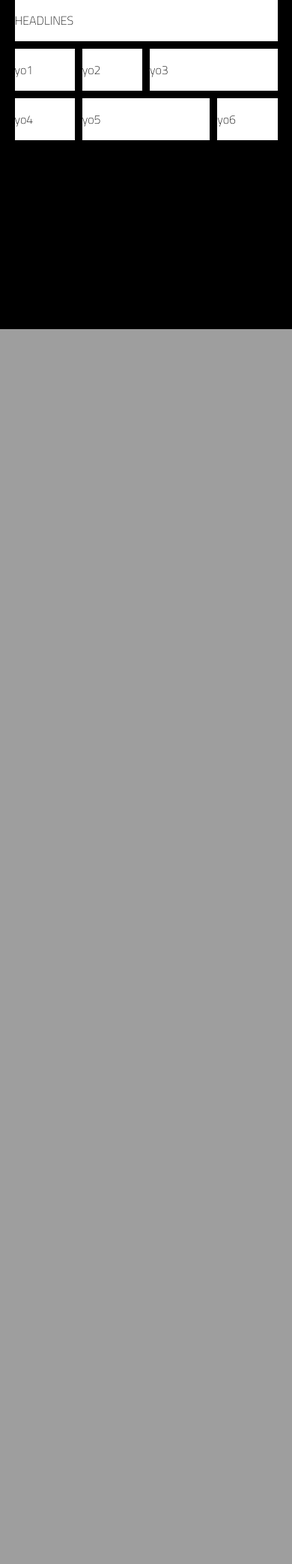
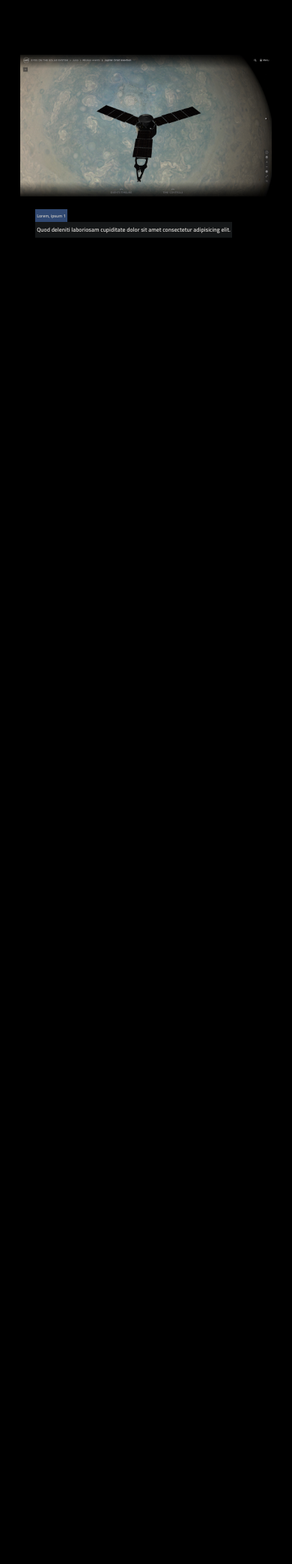
Before and after one commit to alexesom/dva231, a PHP site: page / in a window 390 px wide; the page is wider, and only the part inside the window is pictured. Shown: the part 405-2491 px from the top of that part at 75% size. Before the commit the page ends 844 px from the top of that part, so only its background shows below. Run offline with PHP 8.4, Linux system fonts and the light colour scheme; grey boxes are pictures that could not be loaded.

Commit message:
feat: add slider and fix responsiveness bug

```diff
--- a/index.html
+++ b/index.html
@@ -53,8 +53,25 @@
         </div>
     </header>
     <section class="news">
-        <div class="headlines">
-            <p>HEADLINES</p>
+        <div class="news0 headlines" onclick="nextSlide()">
+            <div class="slide active fade">
+                <div class="slide-text">
+                    <div class="slide-text__title">Lorem, ipsum 1</div>
+                    <div class="slide-text__description">Quod deleniti laboriosam cupiditate dolor sit amet consectetur adipisicing elit.</div>
+                </div>
+            </div>
+            <div class="slide fade">
+                <div class="slide-text">
+                    <div class="slide-text__title">Lorem, ipsum 2</div>
+                    <div class="slide-text__description">Quod deleniti laboriosam cupiditate dolor sit amet consectetur adipisicing elit.</div>
+                </div>
+            </div>
+            <div class="slide fade">
+                <div class="slide-text">
+                    <div class="slide-text__title">Lorem, ipsum 3</div>
+                    <div class="slide-text__description">Quod deleniti laboriosam cupiditate dolor sit amet consectetur adipisicing elit.</div>
+                </div>
+            </div>
         </div>
         <div class="news1">
             <p>yo1</p>
@@ -78,6 +95,6 @@
     </section>
 
 
-
+    <script src="script.js"></script>
 </body>
 </html>
--- /dev/null
+++ b/script.js
@@ -0,0 +1,32 @@
+let slides = document.getElementsByClassName("slide");
+let slideIndex = -1;
+let arrayOfImages = [
+    "img/headlines-1.png",
+    "img/headlines-2.png",
+    "img/headlines-3.png"
+]
+
+infiniteChangeSlidesLoop();
+
+function nextSlide() {
+    if(++slideIndex > slides.length-1) {
+        slideIndex = 0;
+    }
+    showSlide(slideIndex);
+}
+
+function infiniteChangeSlidesLoop() {
+    nextSlide();
+    setTimeout(infiniteChangeSlidesLoop, 30000);
+}
+
+function showSlide(index) {
+    for(let i = 0; i < slides.length; i++) {
+        console.log(slides[i]);
+        slides[i].classList.remove("active");
+    }
+    slides[index].classList.add("active");
+    slides[index].style.background = `url('${arrayOfImages[index]}') no-repeat`;
+    slides[index].style.backgroundSize = "100%";
+    slides[index].style.backgroundPosition = "center center";
+}
--- a/style.css
+++ b/style.css
@@ -1,12 +1,13 @@
-@import url('https://fonts.googleapis.com/css2?family=Titillium+Web:wght@200&display=swap');
+@import url('https://fonts.googleapis.com/css2?family=Titillium+Web:wght@200;400;600;700&display=swap');
 
 
 body {
     margin: 0;
-    margin-left: 5%;
-    margin-right: 5%;
+    margin-left: 7%;
+    margin-right: 7%;
     background-color: black;
     font-family: 'Titillium Web', sans-serif;
+    font-weight: 400;
     overflow: scroll;
 }
 
@@ -19,20 +20,6 @@ body {
     "logo nav-wrap nav-wrap nav-wrap nav-wrap nav-wrap nav-wrap nav-wrap"
     "logo nav2 nav2 nav2 nav2 nav2 nav2 .";
     background-image: url(https://www.nasa.gov/sites/all/themes/custom/nasatwo/images/starfield-banner.jpg);
-}
-
-.news {
-    display: grid;
-    grid-template-columns: repeat(8, 1fr);
-    grid-template-rows: repeat(4, 1fr);
-    grid-gap: 10px;
-    grid-template-areas:
-    "headlines headlines headlines headlines headlines headlines headlines headlines"
-    "headlines headlines headlines headlines headlines headlines headlines headlines"
-    "news1 news1 news2 news2 news3 news3 news3 news3"
-    "news1 news1 news2 news2 news3 news3 news3 news3"
-    "news4 news4 news5 news5 news5 news5 news6 news6"
-    "news4 news4 news5 news5 news5 news5 news6 news6";
 }
 
 ul {
@@ -192,18 +180,82 @@ li:last-child {
 
 .topics-navbar a {
     color: white;
-    font-weight: bold;
-    font-size: 0.8em;
+    font-weight: 400;
+    font-size: 0.9vw;
     text-decoration: none;
     padding-right: 0.5vw;
 }
 
-.news div {
-    background-color: white;
+.news {
+    display: grid;
+    grid-template-columns: repeat(4, 1fr);
+    grid-template-rows: repeat(3, 1fr);
+    grid-template-rows: 30%;
+    grid-auto-rows: 30%;
+    grid-gap: 10px;
+    grid-template-areas:
+    "headlines headlines headlines headlines"
+    "news1 news2 news3 news3"
+    "news4 news5 news5 news6";
 }
 
-.headlines{
+.news {
+    height: 100%;
+    width: 100%;
+}
+
+
+.headlines {
     grid-area: headlines;
+    overflow: hidden;
+    height: 40vh;
+    min-height: 150px;
+    position: relative;
+}
+
+.slide {
+    display: none;
+    width: 100%;
+    height: 100%;
+}
+
+.slide-text {
+    position: absolute;
+    bottom: 0;
+    margin: 20px;
+
+}
+
+.slide-text__title {
+    background: #395585;
+    opacity: 0.85;
+    font-weight: 600;
+    font-size: 1.5vw;
+    color: rgb(232, 230, 227);
+    padding: 0.5vh 0.5vw;
+    width: fit-content;
+}
+
+.slide-text__title:hover {
+    opacity: 1;
+}
+
+.slide-text__description {
+    background: #181A1B;
+    opacity: 0.9;
+    font-weight: 600;
+    font-size: 2vw;
+    color: rgb(232, 230, 227);
+    padding: 0.5vh 0.5vw;
+    width: fit-content;
+}
+
+.slide-text__description:hover {
+    opacity: 1;
+}
+
+.active {
+    display: block;
 }
 
 .news1{
@@ -224,3 +276,47 @@ li:last-child {
 .news6{
     grid-area: news6;
 }
+
+/* fading animation from https://www.w3schools.com/howto/howto_js_slideshow.asp*/
+.fade {
+    animation-name: fade;
+    animation-duration: 0.5s;
+}
+
+@keyframes fade {
+    from {opacity: .4}
+    to {opacity: 1}
+}
+
+@media only screen and (max-width: 1450px) {
+    .fixed-header {
+        grid-template-areas:
+        "logo nav-wrap nav-wrap nav-wrap nav-wrap nav-wrap nav-wrap nav-wrap"
+        "logo nav2 nav2 nav2 nav2 nav2 nav2 nav2";
+    }
+
+    .navbar-wrapper {
+        margin-left: 2vw;
+    }
+}
+
+@media only screen and (max-width: 1000px) {
+    .news {
+        display: grid;
+        grid-template-rows: repeat(7, 1fr);
+        grid-template-areas:
+        "headlines"
+        "news1"
+        "news2"
+        "news3"
+        "news4"
+        "news5"
+        "news6";
+
+        width: 100%;
+    }
+
+    [class*="news"] {
+        width: 86vw;
+    }
+}
```
Also changed, not shown: other parts of style.css (+13 -12 lines), img/headlines-1.png (added), img/headlines-2.png (added), 1 other file.
